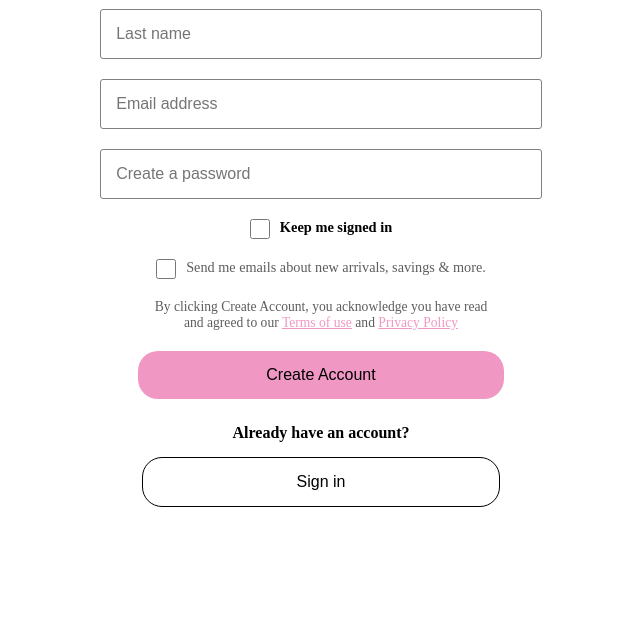
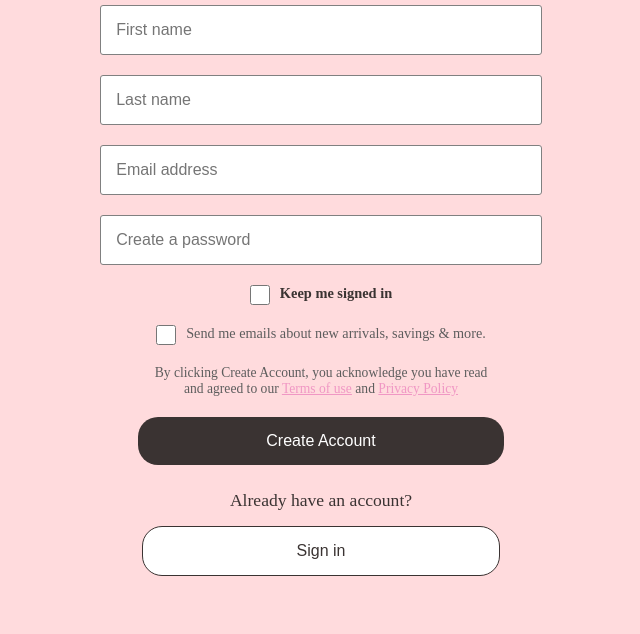
Before and after one commit to vanesag14/COMP20_Midterm, a plain HTML site: page singUp.html in a window 1280 px wide. Shown: the part 166-800 px from the top of the page, without its empty margins (319-959 px from the left). Drawn offline with nearby package versions, Linux system fonts and the light colour scheme.

Commit message:
added files

```diff
--- a/signUp.css
+++ b/signUp.css
@@ -8,6 +8,10 @@
     font-size: 100%;
     vertical-align: baseline;
     background: transparent;
+}
+
+body {
+    background-color: #FFDBDD;
 }
 
 .sign-up-header {
@@ -50,6 +54,7 @@
     border-radius: 3px;
     padding: 15px;
     padding-right: 17%;
+    background-color: white;
 }
 
 .forms .checkbox2,
@@ -71,6 +76,7 @@ input.checkbox{
 .forms .checkbox1 label {
     font-weight: 600;
     font-size: .9em;
+    color:#3a3332;
 }
 
 .forms .checkbox2 label {
@@ -93,21 +99,26 @@ input.checkbox{
     padding: 15px;
     padding-left: 10%;
     padding-right: 10%;
-    background-color: rgb(240, 151, 196);
+    background-color: #3A3332;
     border-radius: 20px;
+    color: white;
 }
 
 .forms #sign-in {
-    background-color: transparent;
-    border: black solid 1px;
+    background-color: white;
+    border: #3A3332 solid 1px;
     padding-right: 12%;
     padding-left: 12%;
+    color: #3A3332;
 }
 
 
 .forms h2 {
     margin-top: 5px;
     margin-bottom: 15px;
+    color:#3a3332;
+    font-weight: normal;
+    font-size: 1.1em;
 }
 
 
--- a/singUp.html
+++ b/singUp.html
@@ -2,28 +2,30 @@
 <html>
 <header>
     <title>Sign Up</title>
+    <script src="https://ajax.googleapis.com/ajax/libs/jquery/3.5.1/jquery.min.js"></script>
+	<script src="https://cdn.jsdelivr.net/npm/jquery-validation@1.19.3/dist/jquery.validate.js"></script>
     <meta name='viewport' content="width=device-width, initial-scale=1">
     <link rel="stylesheet" href="signUp.css"/>
 </header>
 <body>
     <div class="sign-up-header">
         <a style="text-decoration: none;" href="#">
-            <img class="logo-pic" alt="logo" src="logo.png"/>
+            <img class="logo-pic" src="mini-logo.png" alt="logo">
         </a>
-        <h1>Create your Bakery account</h1>
+        <h1>Create your Pastelitos account</h1>
     </div>
 
 
     <div class="forms">
-        <form action="index.html" method="POST">
+        <form id="main-form" action="index.html" method="POST">
             <label for="name"></label>
-            <input type="name" name="First name" id="first-name" class="text-input" placeholder="First name">
+            <input type="text" name="fname" id="first-name" class="text-input" placeholder="First name">
             <label for="name"></label>
-            <input type="name" name="Last name" id="last-name" class="text-input" placeholder="Last name">
+            <input type="text" name="lname" id="last-name" class="text-input" placeholder="Last name">
             <label for="email"></label>
             <input type="email" name="email" id="email" class="text-input" placeholder="Email address">
             <label for="password"></label>
-            <input type="password" name="password" id="password" class="text-input" placeholder="Create a password">
+            <input type="password" name="psword" id="password" class="text-input" placeholder="Create a password">
 
             <div class="checkbox1">
                 <input type="checkbox" name="remember-me" id="remember-me" class="checkbox">
@@ -42,10 +44,38 @@
             <h2>Already have an account?</h2>
 
 
-            <button type="submit" id="sign-in" class="btn">Sign in</button>
+            <button type="submit" id="sign-in" class="btn" value="sign in">Sign in</button>
 
         </form>
     </div>
+
+    <script language="javascript">
+        $(document).ready (function(){
+
+            //validation of the sign up form
+            $("#main-form").validate({
+                rules: {
+                    fname: {
+                        required: true
+                    },
+                    lname: {
+                        required: true
+                    },
+                    psword: {
+                        required: true,
+                        minlength: 8
+                    },
+                    email: {
+                        required: true
+                    }
+                },
+                submitHandler: function() {
+                    //put whatever I want the buttons to do in here
+                }
+
+            });
+        });
+    </script>
 </body>
 
 </html>
```
Also changed, not shown: signIn.html (added, +55 -0 lines), mini-logo.png (added).
